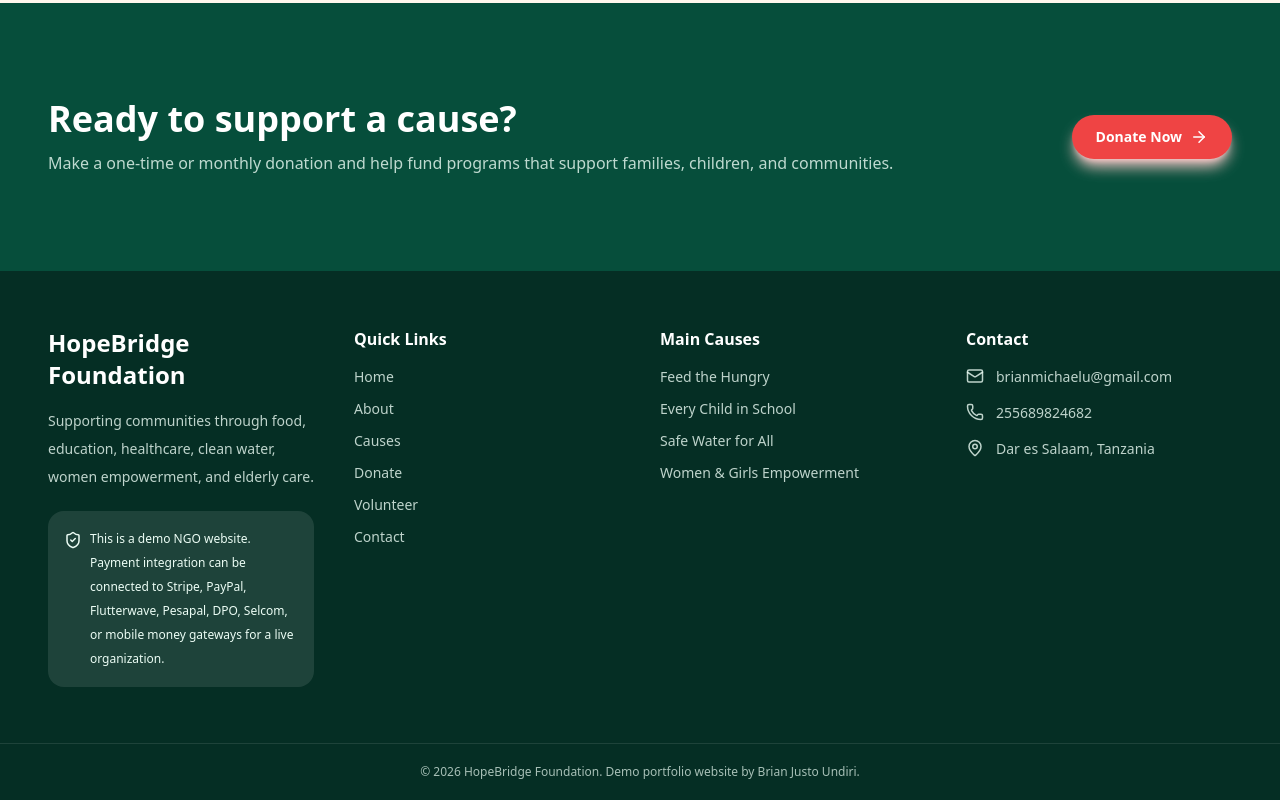
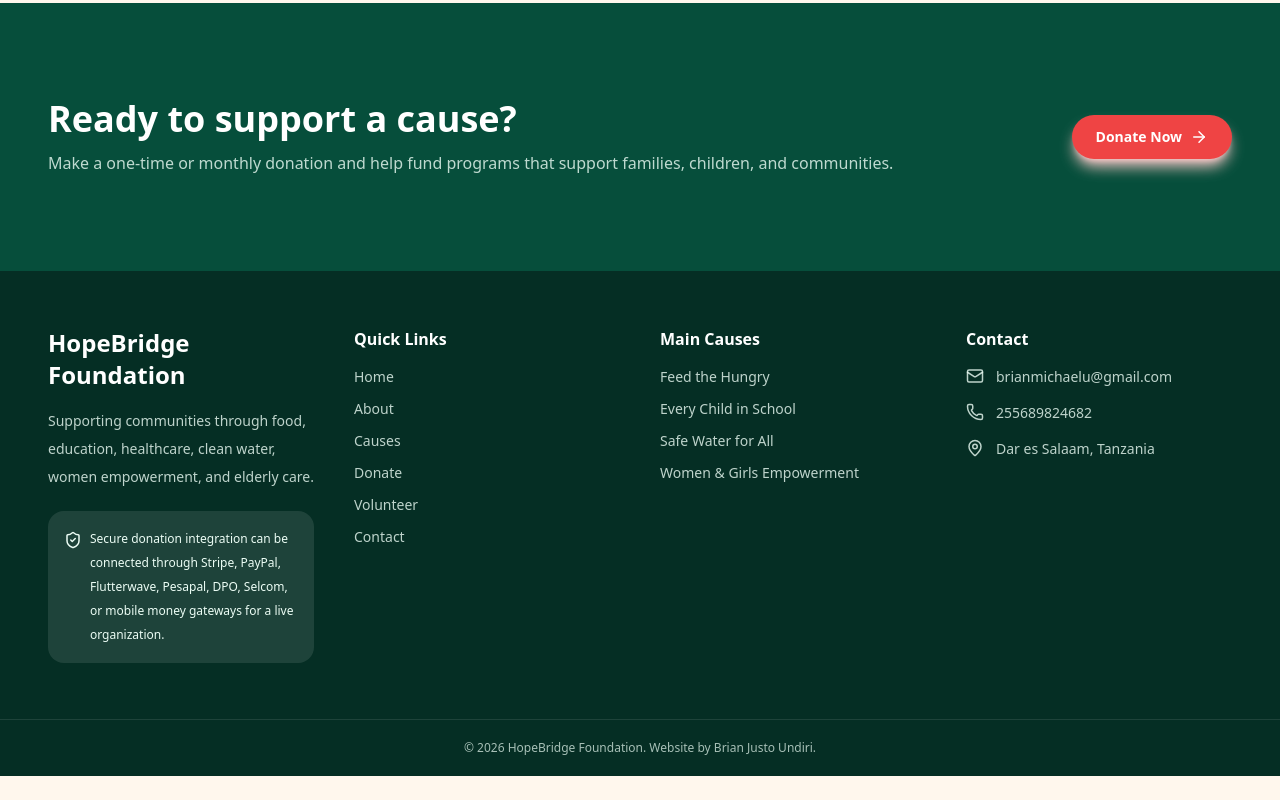
Before and after one commit to brianmichaelu/hopebridge-foundation, a Next.js app: page / in a window 1280 px wide. Shown: the part 5792-6592 px from the top of the page. After the commit the page ends 6568 px from the top, so only its background shows below. Built offline with nearby package versions, Linux system fonts and the light colour scheme.

Commit message:
Update footer text for clarity and security emphasis
Polish footer wording

```diff
--- a/components/Footer.tsx
+++ b/components/Footer.tsx
@@ -23,9 +23,9 @@ export default function Footer() {
           <div className="mt-5 flex items-start gap-2 rounded-2xl bg-white/10 p-4 text-xs leading-6 text-emerald-50">
             <ShieldCheck className="mt-1 shrink-0" size={18} />
             <span>
-              This is a demo NGO website. Payment integration can be connected
-              to Stripe, PayPal, Flutterwave, Pesapal, DPO, Selcom, or mobile
-              money gateways for a live organization.
+              Secure donation integration can be connected through Stripe, PayPal,
+              Flutterwave, Pesapal, DPO, Selcom, or mobile money gateways for a
+              live organization.
             </span>
           </div>
         </div>
@@ -71,8 +71,7 @@ export default function Footer() {
         </div>
       </div>
       <div className="border-t border-white/10 px-5 py-5 text-center text-xs text-emerald-50/70">
-        © {new Date().getFullYear()} HopeBridge Foundation. Demo portfolio
-        website by Brian Justo Undiri.
+        © {new Date().getFullYear()} HopeBridge Foundation. Website by Brian Justo Undiri.
       </div>
     </footer>
   );
```
